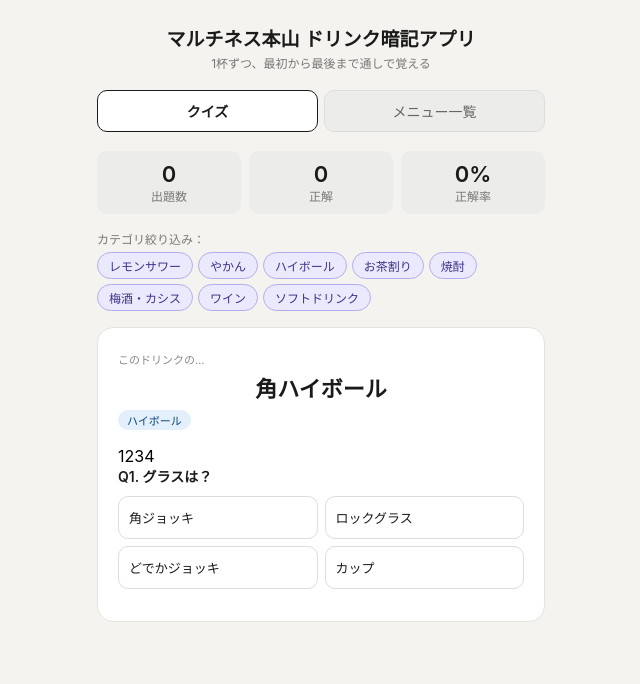
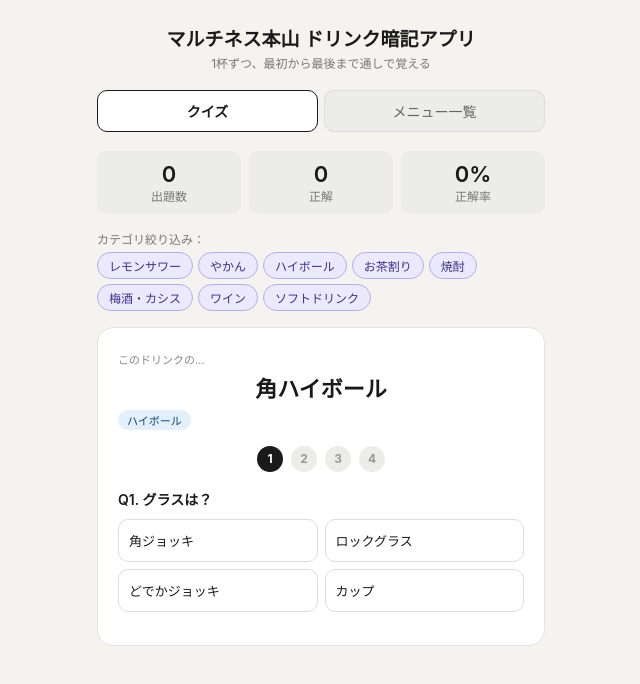
Before and after one commit to Rembappe/marutine-quiz, a React (Vite) app: page / in a window 1280 px wide. Shown: the top 684 px of the page, without its empty margins (319-959 px from the left). Built offline with nearby package versions, Linux system fonts and the light colour scheme.

Commit message:
Update App.css

```diff
--- a/src/App.css
+++ b/src/App.css
@@ -145,6 +145,36 @@
   background: #e3f0fb;
   color: #0c447c;
   margin-bottom: 1rem;
+}
+
+.step-progress {
+  display: flex;
+  justify-content: center;
+  gap: 8px;
+  margin-bottom: 1.1rem;
+}
+
+.step-dot {
+  width: 26px;
+  height: 26px;
+  border-radius: 50%;
+  background: #ececea;
+  color: #999;
+  font-size: 12px;
+  font-weight: 700;
+  display: flex;
+  align-items: center;
+  justify-content: center;
+}
+
+.step-dot.done {
+  background: #d8ead0;
+  color: #27500a;
+}
+
+.step-dot.current {
+  background: #1a1a1a;
+  color: #fff;
 }
 
 .q-ask {
```
